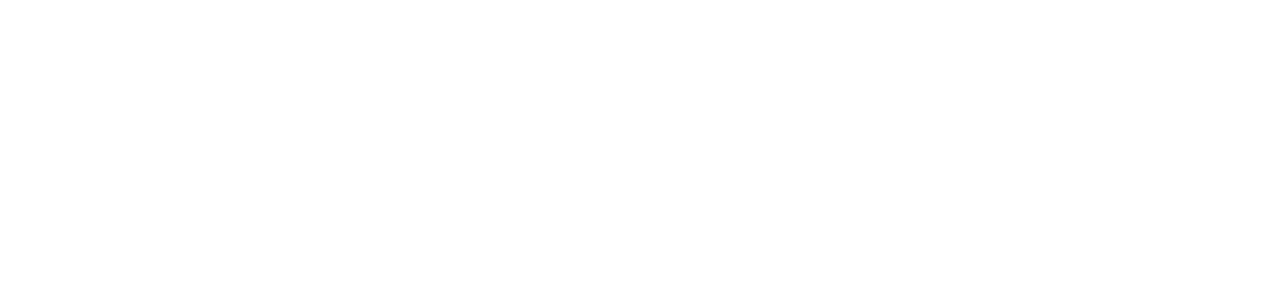
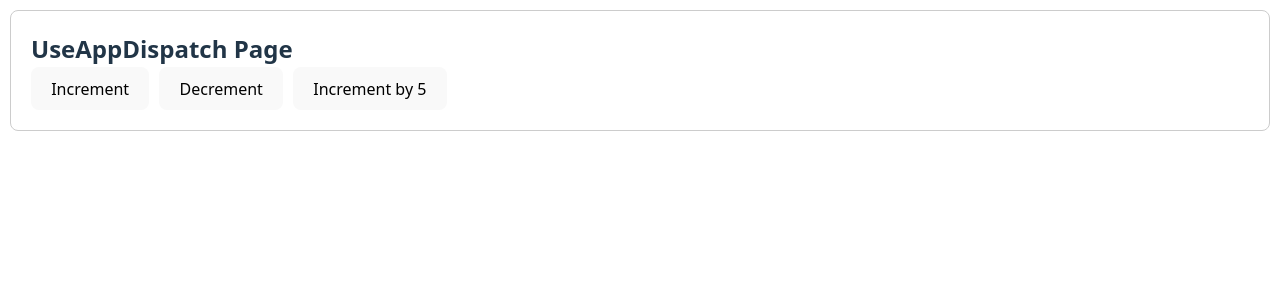
Before and after one commit to a6232241/my-app-react, a React (Vite) app: page /redux/use-app-dispatch in a window 1280 px wide. Before the commit this address had no page. Shown: the top 300 px of the page. Built offline with nearby package versions, Linux system fonts and the light colour scheme.

Commit message:
feat: 升級 React 19 與 Redux Toolkit 2，並新增 Redux 範例頁面與面試題 Interval 實作

```diff
--- a/package.json
+++ b/package.json
@@ -10,10 +10,12 @@
     "preview": "vite preview"
   },
   "dependencies": {
+    "@reduxjs/toolkit": "^2.11.2",
     "@tanstack/react-query": "^5.90.21",
     "react": "^19.2.0",
     "react-dom": "^19.2.0",
     "react-error-boundary": "^6.1.1",
+    "react-redux": "^9.2.0",
     "react-router-dom": "^7.13.1"
   },
   "devDependencies": {
--- a/src/App.tsx
+++ b/src/App.tsx
@@ -1,4 +1,3 @@
-import "./App.css";
 import { TestProvider } from "./contexts/Test";
 import { Link } from "react-router-dom";
 
@@ -10,6 +9,8 @@ function App() {
         <Link to="/suspense">Suspense</Link>
         <Link to="/suspense-navigation">SuspenseNavigation</Link>
         <Link to="/use-action-state">UseActionState</Link>
+        <Link to="/redux/use-app-selector">UseAppSelector</Link>
+        <Link to="/redux/use-app-dispatch">UseAppDispatch</Link>
       </nav>
     </TestProvider>
   );
--- a/src/main.tsx
+++ b/src/main.tsx
@@ -2,17 +2,23 @@ import { StrictMode } from "react";
 import { createRoot } from "react-dom/client";
 import "./index.css";
 import App from "./App.tsx";
-import { BrowserRouter, Routes, Route } from "react-router";
+import { BrowserRouter, Routes, Route } from "react-router-dom";
 import UseDeferredValuePage from "./pages/UseDeferredValuePage.tsx";
 import SuspensePage from "./pages/Suspense.tsx";
 import { QueryClient, QueryClientProvider } from "@tanstack/react-query";
-import SuspenseNavigationPage from './pages/SuspenseNavigation.tsx';
-import UseActionStatePage from './pages/UseActionState.tsx';
+import { Provider } from "react-redux";
+import { store } from "./store";
+import SuspenseNavigationPage from "./pages/SuspenseNavigation.tsx";
+import UseActionStatePage from "./pages/UseActionState.tsx";
+import UseAppSelectorPage from "./pages/redux/UseAppSelector.tsx";
+import UseAppDispatchPage from "./pages/redux/UseAppDispatch.tsx";
+import SetIntervalListenerPage from "./pages/resume/SetIntervalListener.tsx";
 
 const queryClient = new QueryClient();
 
 createRoot(document.getElementById("root")!).render(
   <StrictMode>
+    <Provider store={store}>
       <QueryClientProvider client={queryClient}>
         <BrowserRouter>
           <Routes>
@@ -22,10 +28,26 @@ createRoot(document.getElementById("root")!).render(
               element={<UseDeferredValuePage />}
             />
             <Route path="/suspense" element={<SuspensePage />} />
-          <Route path="/suspense-navigation" element={<SuspenseNavigationPage />} />
+            <Route
+              path="/suspense-navigation"
+              element={<SuspenseNavigationPage />}
+            />
             <Route path="/use-action-state" element={<UseActionStatePage />} />
+            <Route
+              path="/redux/use-app-selector"
+              element={<UseAppSelectorPage />}
+            />
+            <Route
+              path="/redux/use-app-dispatch"
+              element={<UseAppDispatchPage />}
+            />
+            <Route
+              path="/resume/set-interval-listener"
+              element={<SetIntervalListenerPage />}
+            />
           </Routes>
         </BrowserRouter>
       </QueryClientProvider>
+    </Provider>
   </StrictMode>,
 );
--- /dev/null
+++ b/src/pages/redux/UseAppDispatch.tsx
@@ -0,0 +1,33 @@
+import React from "react";
+import { useAppDispatch } from "../../store/hooks";
+import {
+  increment,
+  decrement,
+  incrementByAmount,
+} from "../../store/slices/counterSlice";
+
+const UseAppDispatchPage: React.FC = () => {
+  const dispatch = useAppDispatch();
+
+  return (
+    <div
+      style={{
+        padding: "20px",
+        border: "1px solid #ccc",
+        borderRadius: "8px",
+        margin: "10px",
+      }}
+    >
+      <h2>UseAppDispatch Page</h2>
+      <div style={{ display: "flex", gap: "10px" }}>
+        <button onClick={() => dispatch(increment())}>Increment</button>
+        <button onClick={() => dispatch(decrement())}>Decrement</button>
+        <button onClick={() => dispatch(incrementByAmount(5))}>
+          Increment by 5
+        </button>
+      </div>
+    </div>
+  );
+};
+
+export default UseAppDispatchPage;
--- /dev/null
+++ b/src/pages/redux/UseAppSelector.tsx
@@ -0,0 +1,23 @@
+import React from "react";
+import { useAppSelector } from "../../store/hooks";
+import type { RootState } from "../../store";
+
+const UseAppSelectorPage: React.FC = () => {
+  const count = useAppSelector((state: RootState) => state.counter.value);
+
+  return (
+    <div
+      style={{
+        padding: "20px",
+        border: "1px solid #ccc",
+        borderRadius: "8px",
+        margin: "10px",
+      }}
+    >
+      <h2>UseAppSelector Page</h2>
+      <p>Count from Redux: {count}</p>
+    </div>
+  );
+};
+
+export default UseAppSelectorPage;
--- /dev/null
+++ b/src/pages/resume/SetIntervalListener.tsx
@@ -0,0 +1,34 @@
+import { useEffect, useState, useRef } from "react";
+
+const useInterval = (callback: () => void, delay: number) => {
+  const savedCallback = useRef(callback);
+
+  useEffect(() => {
+    savedCallback.current = callback;
+  }, [callback]);
+
+  useEffect(() => {
+    const tick = () => {
+      savedCallback.current();
+    };
+    if (delay !== null) {
+      const id = setInterval(tick, delay);
+      return () => clearInterval(id);
+    }
+  }, [delay]);
+};
+
+export default function SetIntervalListenerPage() {
+  const [count, setCount] = useState(0);
+
+  useInterval(() => {
+    console.log("count", count);
+  }, 1000);
+
+  return (
+    <div className="App">
+      <span>{count}</span>
+      <button onClick={() => setCount(count + 1)}>Increase</button>
+    </div>
+  );
+}
--- /dev/null
+++ b/src/store/hooks.ts
@@ -0,0 +1,5 @@
+import { useDispatch, useSelector } from "react-redux";
+import type { RootState, AppDispatch } from "./index";
+
+export const useAppDispatch = useDispatch.withTypes<AppDispatch>();
+export const useAppSelector = useSelector.withTypes<RootState>();
--- /dev/null
+++ b/src/store/index.ts
@@ -0,0 +1,11 @@
+import { configureStore } from "@reduxjs/toolkit";
+import counterReducer from "./slices/counterSlice";
+
+export const store = configureStore({
+  reducer: {
+    counter: counterReducer,
+  },
+});
+
+export type RootState = ReturnType<typeof store.getState>;
+export type AppDispatch = typeof store.dispatch;
--- /dev/null
+++ b/src/store/slices/counterSlice.ts
@@ -0,0 +1,29 @@
+import { createSlice, type PayloadAction } from "@reduxjs/toolkit";
+
+interface CounterState {
+  value: number;
+}
+
+const initialState: CounterState = {
+  value: 0,
+};
+
+export const counterSlice = createSlice({
+  name: "counter",
+  initialState,
+  reducers: {
+    increment: (state) => {
+      state.value += 1;
+    },
+    decrement: (state) => {
+      state.value -= 1;
+    },
+    incrementByAmount: (state, action: PayloadAction<number>) => {
+      state.value += action.payload;
+    },
+  },
+});
+
+export const { increment, decrement, incrementByAmount } = counterSlice.actions;
+
+export default counterSlice.reducer;
```
Also changed, not shown: 1 other file (tests, documents, lock files or other folders). Lines whose indentation alone changed are shown as unchanged.
